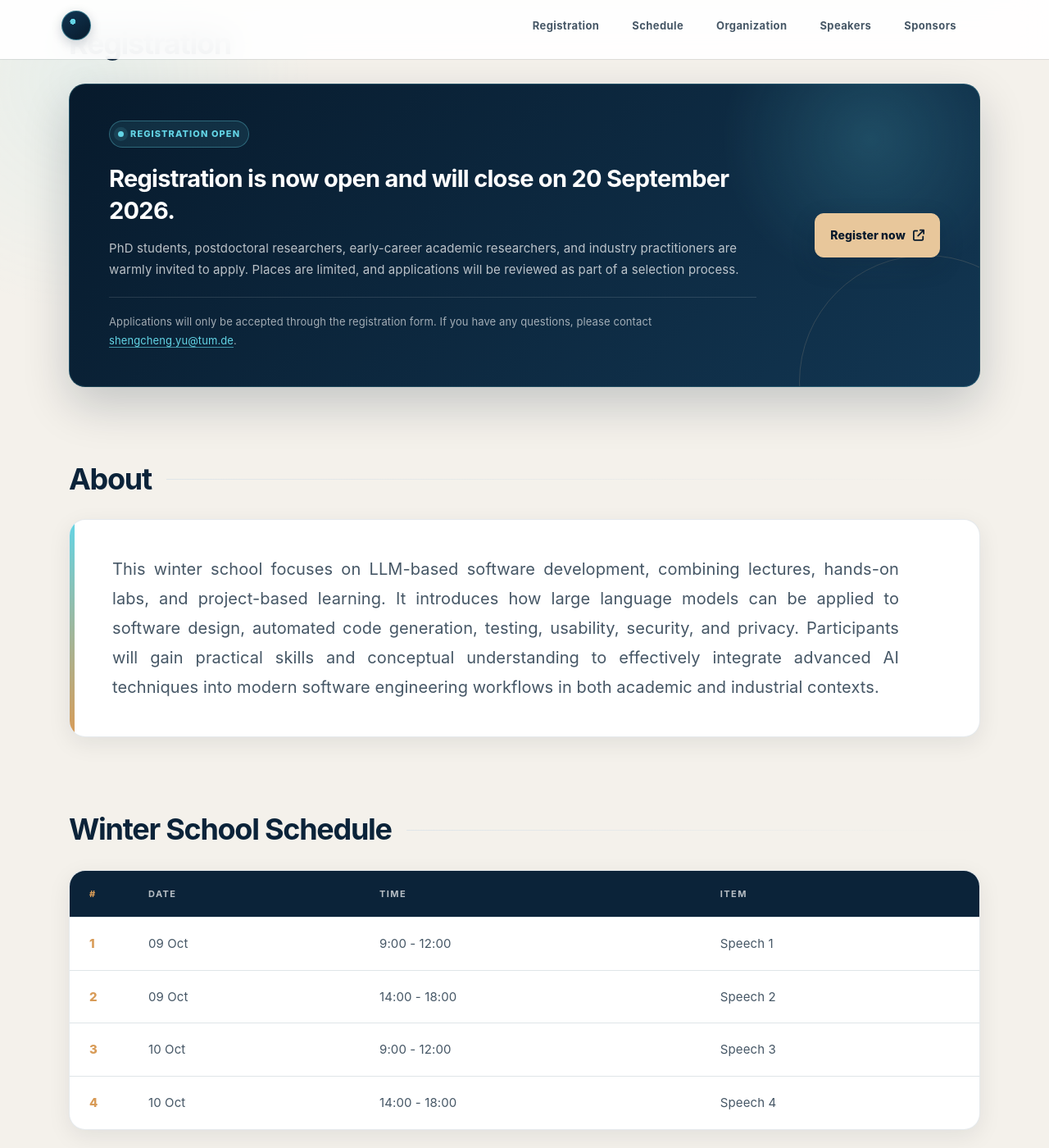
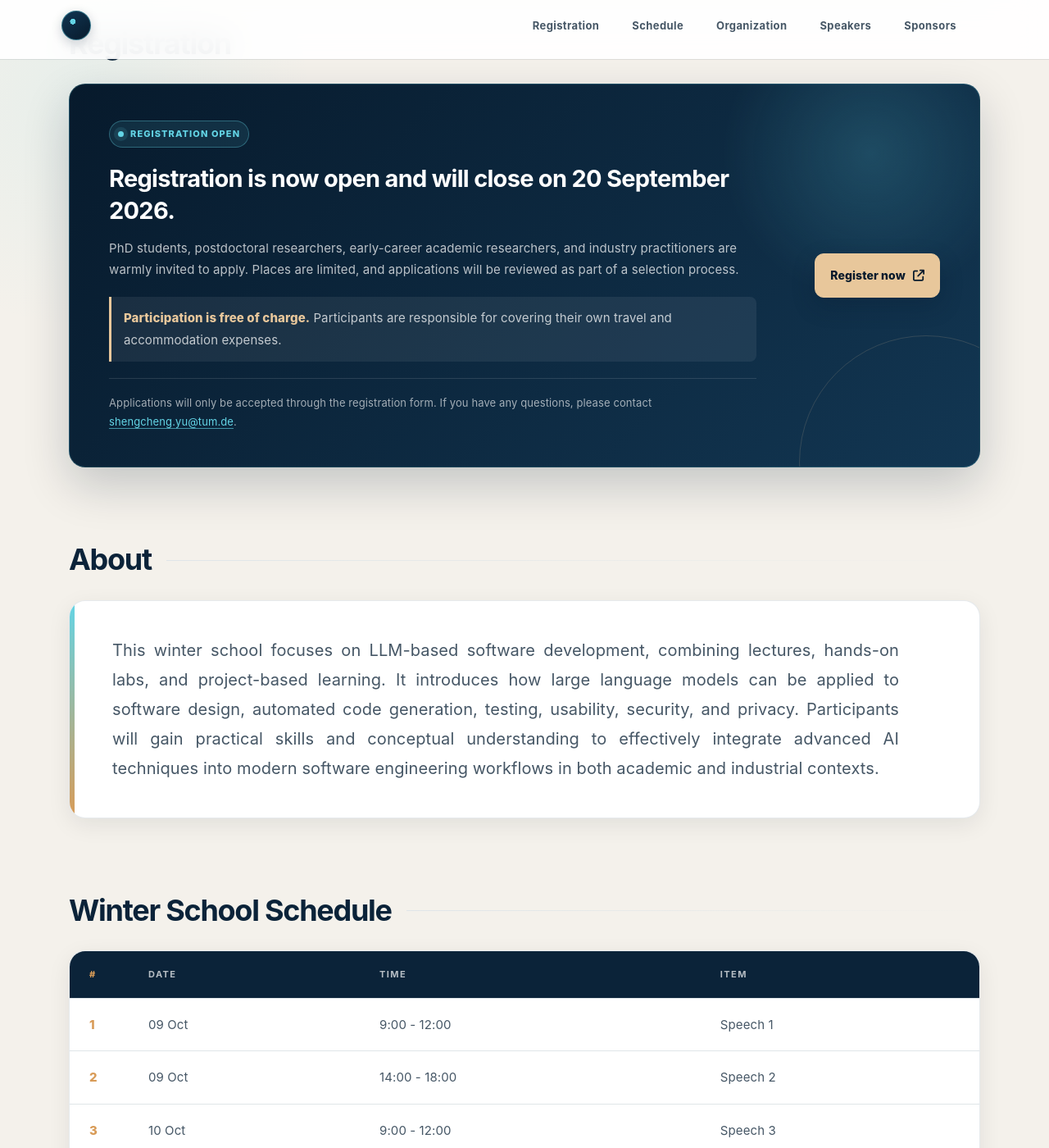
Before and after one commit to LLMSoftwareDev/LLMSoftwareDev.github.io, a Jekyll site: the page built from _pages/home_2026.md, in a window 1280 px wide and 1400 px high, scrolled down 732 px. Shown: the whole window at 82% size. Built offline with Jekyll 4.4.1, drawn with Linux system fonts in a browser that asks for light colours; nearby versions of some CDN libraries.

Commit message:
Clarify registration costs

```diff
--- a/2026/css/main.css
+++ b/2026/css/main.css
@@ -420,6 +420,20 @@ p {
   font-weight: 700;
   letter-spacing: -0.025em;
   line-height: 1.35;
+}
+
+.registration-card .registration-cost {
+  margin: 20px 0 0;
+  padding: 13px 15px;
+  border-left: 3px solid var(--gold-300);
+  border-radius: 0 8px 8px 0;
+  background: rgba(255, 255, 255, 0.07);
+  color: rgba(255, 255, 255, 0.74);
+}
+
+.registration-cost strong {
+  color: var(--gold-300);
+  font-weight: 760;
 }
 
 .registration-card .registration-note {
--- a/_includes/head_2026.html
+++ b/_includes/head_2026.html
@@ -29,7 +29,7 @@
 
   <!-- CSS  -->
   <link rel="stylesheet" type="text/css" href="{{ "/2026/css/bootstrap.min.css" | prepend:site.baseurl }}">
-  <link rel="stylesheet" type="text/css" href="{{ "/2026/css/main.css?5" | prepend:site.baseurl }}" media="screen,projection">
+  <link rel="stylesheet" type="text/css" href="{{ "/2026/css/main.css?6" | prepend:site.baseurl }}" media="screen,projection">
 
   <!-- Font Awesome -->
   <script src="https://kit.fontawesome.com/9e7d888dfb.js" crossorigin="anonymous"></script>
--- a/_pages/home_2026.md
+++ b/_pages/home_2026.md
@@ -36,6 +36,7 @@ acknowledgements: ""
       <div class="registration-status"><span class="status-dot" aria-hidden="true"></span>Registration Open</div>
       <p class="registration-deadline">Registration is now open and will close on 20 September 2026.</p>
       <p>PhD students, postdoctoral researchers, early-career academic researchers, and industry practitioners are warmly invited to apply. Places are limited, and applications will be reviewed as part of a selection process.</p>
+      <p class="registration-cost"><strong>Participation is free of charge.</strong> Participants are responsible for covering their own travel and accommodation expenses.</p>
       <p class="registration-note">Applications will only be accepted through the registration form. If you have any questions, please contact <a href="mailto:shengcheng.yu@tum.de">shengcheng.yu@tum.de</a>.</p>
     </div>
     <div class="registration-action">
```
